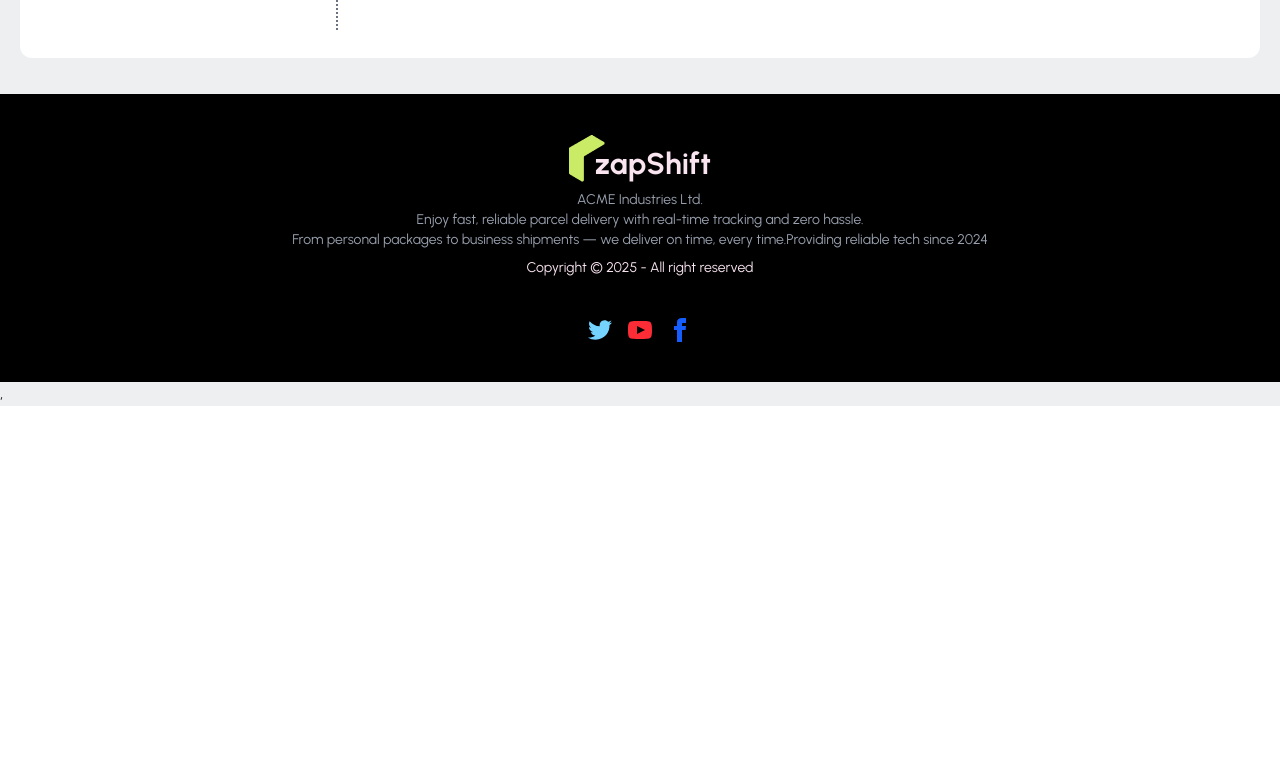
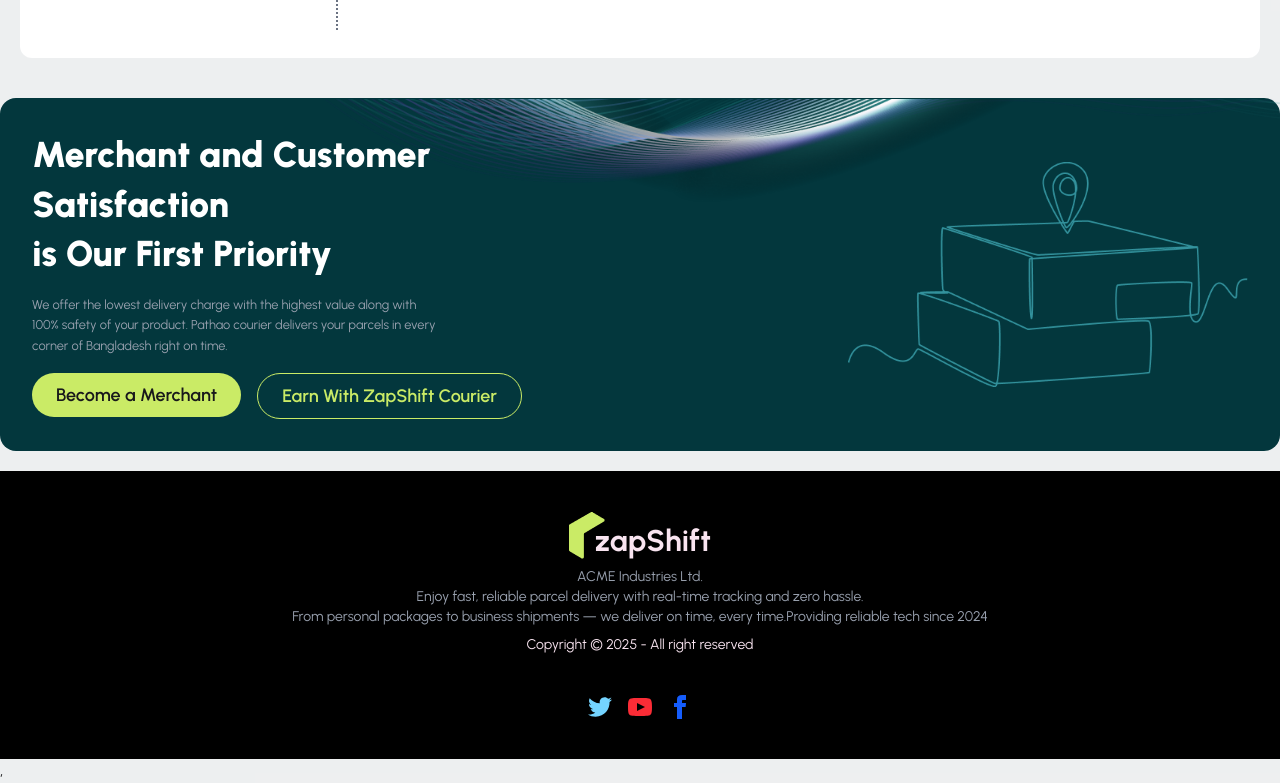
Before and after one commit to shehabRabby/Final-Project-Client, a React (Vite) app: page / in a window 1280 px wide. Shown: the part 3038-3821 px from the top of the page. Before the commit the page ends 3444 px from the top, so only its background shows below. Built offline with nearby package versions, Linux system fonts and the light colour scheme.

Commit message:
Merchant added

```diff
--- /dev/null
+++ b/src/Pages/Home/CustomerStaisfiction/StaisfictionCard.jsx
@@ -0,0 +1,41 @@
+import React from "react";
+import location1 from "../../../assets/location-merchant.png";
+import bgImg from "../../../assets/be-a-merchant-bg.png";
+const StaisfictionCard = () => {
+  return (
+<div className="bg-secondary flex flex-col-reverse md:flex-row items-center justify-between p-6 md:p-8 gap-6 md:gap-8 relative rounded-2xl my-5">
+    <div className="ml-50 hidden md:hidden lg:block absolute -mt-52">
+      <img src={bgImg} alt=""  />
+    </div>
+
+  <div className="flex-1 text-center md:text-left">
+    <h1 className="text-2xl sm:text-3xl md:text-4xl font-black text-white leading-snug">
+      Merchant and Customer Satisfaction <br /> is Our First Priority
+    </h1>
+    <small className="text-gray-400 block mt-2 sm:mt-3 md:mt-4 leading-relaxed">
+      We offer the lowest delivery charge with the highest value along with <br />
+      100% safety of your product. Pathao courier delivers your parcels in every <br />
+      corner of Bangladesh right on time.
+    </small>
+
+    <div className="flex flex-col sm:flex-row items-center sm:items-start justify-center md:justify-start gap-3 sm:gap-4 mt-4">
+      <button className="bg-primary text-bg-secondary px-6 py-2 font-semibold text-lg rounded-full hover:opacity-80 transition cursor-pointer">
+        Become a Merchant
+      </button>
+
+      <button className="border px-6 py-2 font-semibold text-primary text-lg rounded-full hover:opacity-85 cursor-pointer">
+        Earn With ZapShift Courier
+      </button>
+    </div>
+  </div>
+
+
+  <div className="flex-1 flex justify-center md:justify-end">
+    <img src={location1} alt="" className="w-48 sm:w-56 md:w-90 lg:w-100 h-auto" />
+  </div>
+</div>
+
+  );
+};
+
+export default StaisfictionCard;
--- a/src/Pages/Home/Home/Home.jsx
+++ b/src/Pages/Home/Home/Home.jsx
@@ -3,6 +3,7 @@
 import HowWorks from '../HowWorks/HowWorks';
 import OuerServices from '../OurServices/OuerServices';
 import Shipping from '../Shipping/Shipping';
+import StaisfictionCard from '../CustomerStaisfiction/StaisfictionCard';
 
 const Home = () => {
     return (
@@ -11,6 +12,7 @@
            <HowWorks></HowWorks>
            <OuerServices></OuerServices>
            <Shipping></Shipping>
+           <StaisfictionCard></StaisfictionCard>
         </div>
     );
 };
--- a/src/Pages/Home/OurServices/OuerServices.jsx
+++ b/src/Pages/Home/OurServices/OuerServices.jsx
@@ -12,7 +12,7 @@
           deliver on time, every time.
         </small>
       </div>
-   <OurServiceCard></OurServiceCard>
+      <OurServiceCard></OurServiceCard>
     </div>
   );
 };
```
